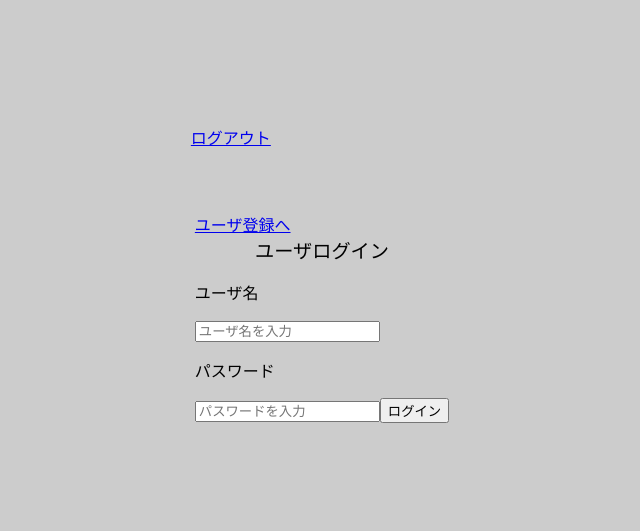
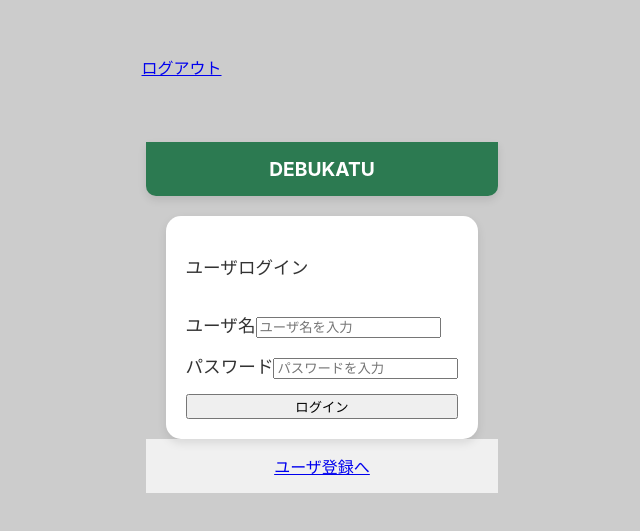
Before and after one commit to kajiLabTeam/DEBUKATU_frontend2, a React (Vite) app: page /users in a window 1280 px wide. Shown: the part 119-650 px from the top of the page, without its empty margins (318-958 px from the left). Built offline with nearby package versions, Linux system fonts and the light colour scheme.

Commit message:
fix:userLogin.css

```diff
--- a/src/features/userLogin/UserLogin.module.css
+++ b/src/features/userLogin/UserLogin.module.css
@@ -1,60 +1,64 @@
-/* ★追加: 入力欄とボタンを囲むコンテナのスタイル */
-.inputContainer {
+/* Home.module.css (例) */
+
+/* 全体のコンテナ（画像全体を囲む部分） */
+.userLoginContainer {
+	background-color: #e7f5ed;
+	/* 全体の背景色 */
+	min-height: 100vh;
 	display: flex;
-	/* 要素を横並びにする */
+	flex-direction: column;
 	align-items: center;
-	/* 要素の縦方向の位置を中央に揃える */
-	gap: 8px;
-	/* 入力欄とボタンの間の隙間 */
+	/* 水平中央寄せ */
+	padding: 0;
+	/* bodyのpaddingなどと調整 */
 }
 
-/* ★追加: 入力欄のスタイル */
-.inputField {
-	flex-grow: 1;
-	/* コンテナの余白を埋めるように幅を自動調整 */
-	padding: 10px 15px;
-	/* ボタンと縦のpaddingを合わせる */
-	font-size: 16px;
-	/* ボタンとフォントサイズを合わせる */
-	border: 1px solid #ccc;
-	border-radius: 5px;
-	box-sizing: border-box;
-	/* paddingとborderを要素の幅と高さに含める */
+/* ヘッダーのスタイル */
+.userLoginHeader {
+	background-color: #2c7a51;
+	/* 濃い緑色の背景 */
+	color: white;
+	width: 100%;
+	padding: 15px 0;
+	text-align: center;
+	font-size: 1.2em;
+	font-weight: bold;
+	border-bottom-left-radius: 10px;
+	border-bottom-right-radius: 10px;
+	box-shadow: 0 4px 8px rgba(0, 0, 0, 0.1);
+	margin-bottom: 20px;
+	/* メインコンテンツとの間隔 */
 }
 
-/* ログインボタンのスタイル（調整） */
-.loginButton {
-	width: auto;
-	background-color: #007bff;
-	color: white;
-	padding: 10px 15px;
-	border: none;
-	border-radius: 5px;
-	cursor: pointer;
-	font-size: 16px;
-	transition: background-color 0.2s ease-in-out;
-	flex-shrink: 0;
+/* メインコンテンツエリア */
+.mainContent {
+	flex-grow: 1;
+	/* 残りのスペースを占有 */
+	width: 100%;
+	max-width: 400px;
+	/* スマートフォンサイズに制限 */
+	padding: 0 20px;
+	/* 左右の余白 */
 	box-sizing: border-box;
+	display: flex;
+	flex-direction: column;
+	gap: 20px;
+	/* 各カード間のスペース */
 }
 
-/* ボタンにマウスが乗った時のスタイル */
-.loginButton:hover {
-	background-color: #0056b3;
+/* 体重増加計画のメインカード */
+.weightPlanCard {
+	background-color: white;
+	border-radius: 15px;
+	/* 角を丸く */
+	box-shadow: 0 4px 10px rgba(0, 0, 0, 0.1);
+	/* 影 */
+	padding: 20px;
+	display: flex;
+	flex-direction: column;
+	gap: 15px;
+	/* 各項目間のスペース */
+	color: #333;
+	/* テキスト色を暗めに */
+	font-size: 1.1em;
 }
-
-/* ボタンがクリックされた時のスタイル */
-.loginButton:active {
-	background-color: #004085;
-}
-
-/* 無効時のスタイル */
-.disabled {
-	background-color: #cccccc;
-	color: #666666;
-	cursor: not-allowed;
-}
-
-/* 無効時にhoverしても色が変わらないようにする */
-.loginButton.disabled:hover {
-	background-color: #cccccc;
-}
--- a/src/features/userLogin/UserLogin.tsx
+++ b/src/features/userLogin/UserLogin.tsx
@@ -46,14 +46,31 @@ export const UserLogin = () => {
 	}
 
 	return (
-		<div >
-			<div><Link to={`/users/input`}>ユーザ登録へ</Link></div>
-			<h2> ユーザログイン </h2>
-			<p className="title">ユーザ名</p>
-			<input placeholder="ユーザ名を入力" value={userNameText} onChange={onChangeUserText} />
-			<p className="title">パスワード</p>
-			<input placeholder="パスワードを入力" value={userPassText} onChange={onChangeUserPass} />
-			<button onClick={onClickLogin}>ログイン</button>
+		<div className={styles.userLogin}>
+			<header className={styles.userLoginHeader}>
+				DEBUKATU
+			</header>
+
+			<main className={styles.mainContent}>
+				<div className={styles.weightPlanCard}>
+					<p className="title">ユーザログイン</p>
+					<div className={styles.inputGroup}>
+						<span className={styles.label}>ユーザ名</span>
+						<input placeholder="ユーザ名を入力" value={userNameText} onChange={onChangeUserText} />
+					</div>
+					<div className={styles.inputGroup}>
+						<span className={styles.label}>パスワード</span>
+						<input placeholder="パスワードを入力" value={userPassText} onChange={onChangeUserPass} />
+					</div>
+					<button onClick={onClickLogin}>ログイン</button>
+
+				</div>
+			</main>
+
+			<footer>
+				<div><Link to={`/users/input`}>ユーザ登録へ</Link></div>
+			</footer>
 		</div >
+
 	)
 }
```
